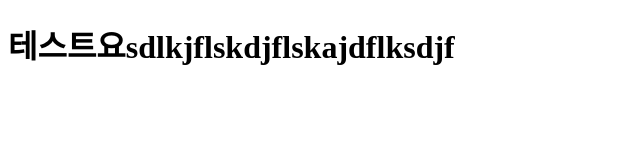
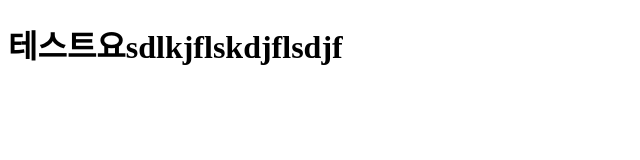
Before and after one commit to BES9507/Goorm, a plain HTML site: page exe.html in a window 1280 px wide. Shown: the whole page, without its empty margins (0-640 px from the left). Drawn offline with Linux system fonts and the light colour scheme.

Commit message:
첫번째커밋

```diff
--- a/exe.html
+++ b/exe.html
@@ -7,6 +7,6 @@
   <title>Document</title>
 </head>
 <body>
-  <h1>테스트요sdlkjflskdjflskajdflksdjf</h1>
+  <h1>테스트요sdlkjflskdjflsdjf</h1>
 </body>
 </html>
```
